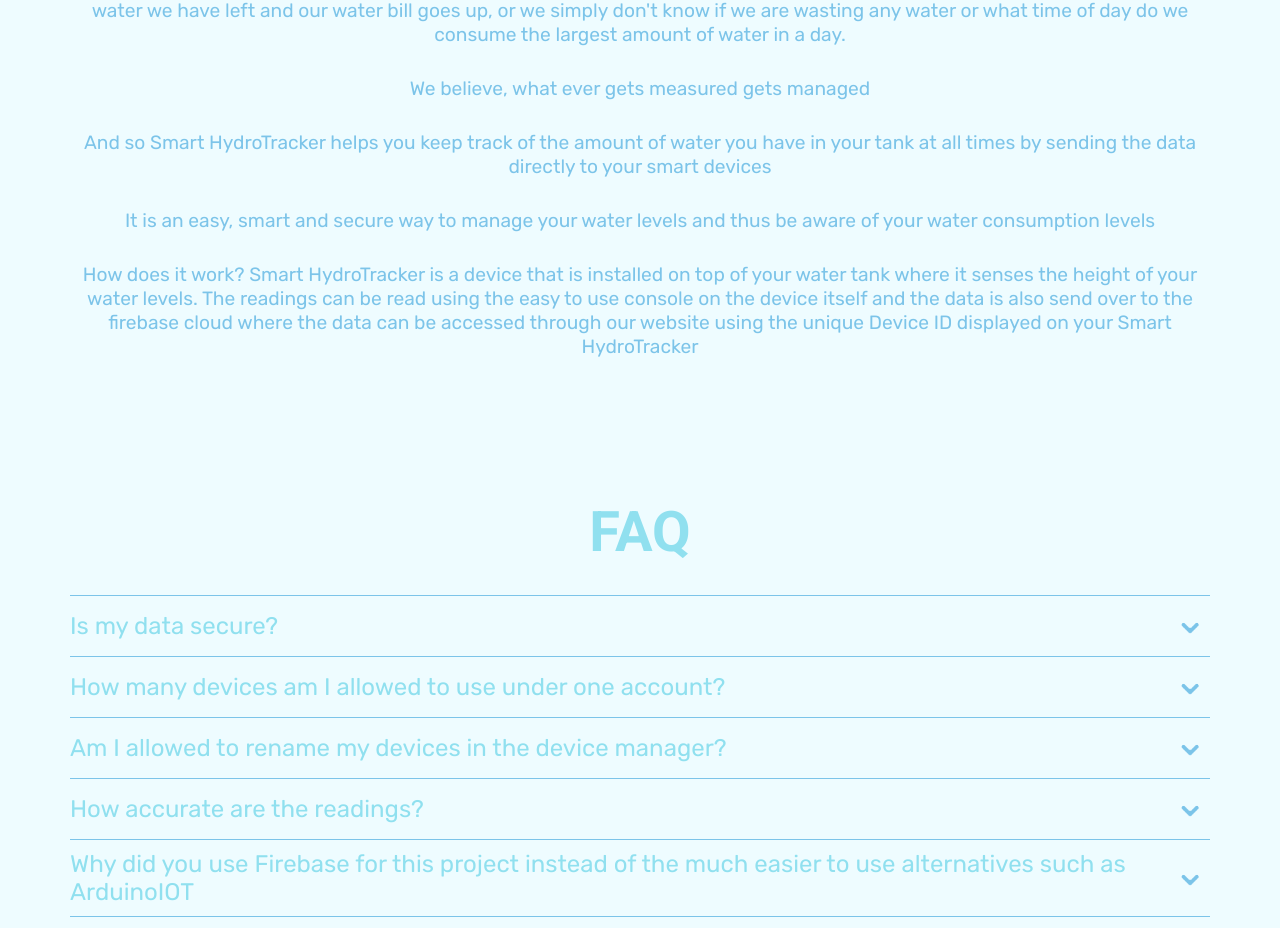
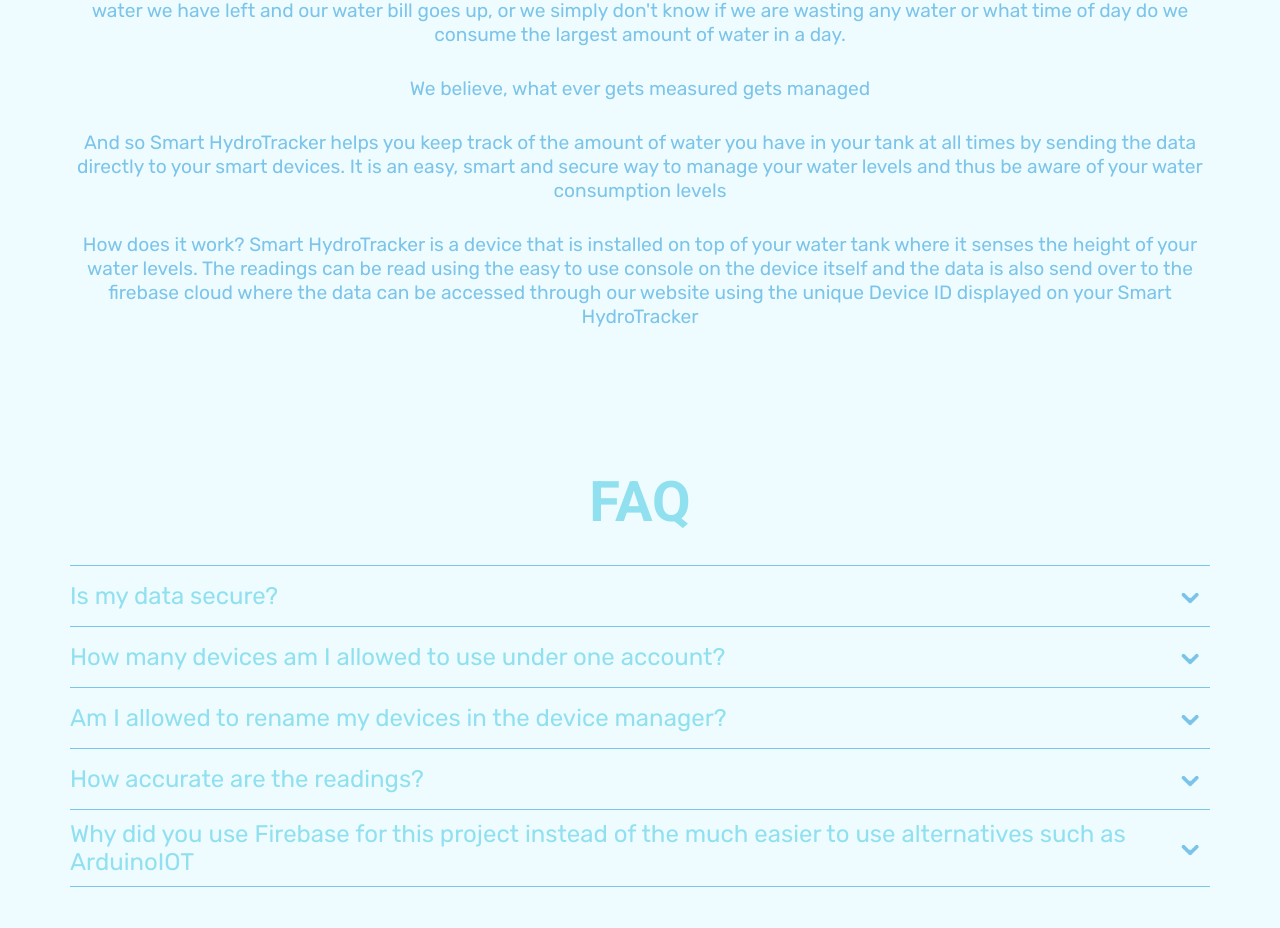
Before and after one commit to srikar-ayyala/Smart-HydroTracker, a React (Vite) app: page / in a window 1280 px wide. Shown: the part 1109-2037 px from the top of the page. Built offline with nearby package versions, Linux system fonts and the light colour scheme.

Commit message:
update about text

```diff
--- a/src/components/about/About.jsx
+++ b/src/components/about/About.jsx
@@ -7,8 +7,7 @@
         <p>It's no secret that water is crucial for our survival and is one of our basic human needs. And with so many communities not even having safe water to drink, and having large water shortages, we need to give our best efforts to conserve it and not waste it.</p>
         <p>But sometimes we find a tap running that we accidentally left open for who knows how long and now we don't know how much water we have left and our water bill goes up, or we simply don't know if we are wasting any water or what time of day do we consume the largest amount of water in a day.</p>
         <p>We believe, what ever gets measured gets managed</p>
-        <p>And so Smart HydroTracker helps you keep track of the amount of water you have in your tank at all times by sending the data directly to your smart devices</p>
-        <p>It is an easy, smart and secure way to manage your water levels and thus be aware of your water consumption levels</p>
+        <p>And so Smart HydroTracker helps you keep track of the amount of water you have in your tank at all times by sending the data directly to your smart devices. It is an easy, smart and secure way to manage your water levels and thus be aware of your water consumption levels</p>
         <p>How does it work? Smart HydroTracker is a device that is installed on top of your water tank where it senses the height of your water levels. The readings can be read using the easy to use console on the device itself and the data is also send over to the firebase cloud where the data can be accessed through our website using the unique Device ID displayed on your Smart HydroTracker</p>
     </section>
 })
```
